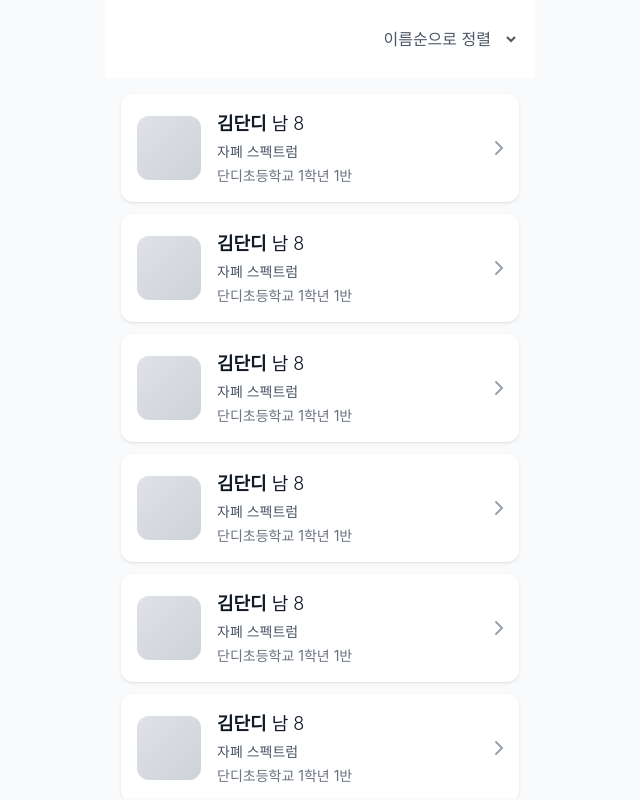
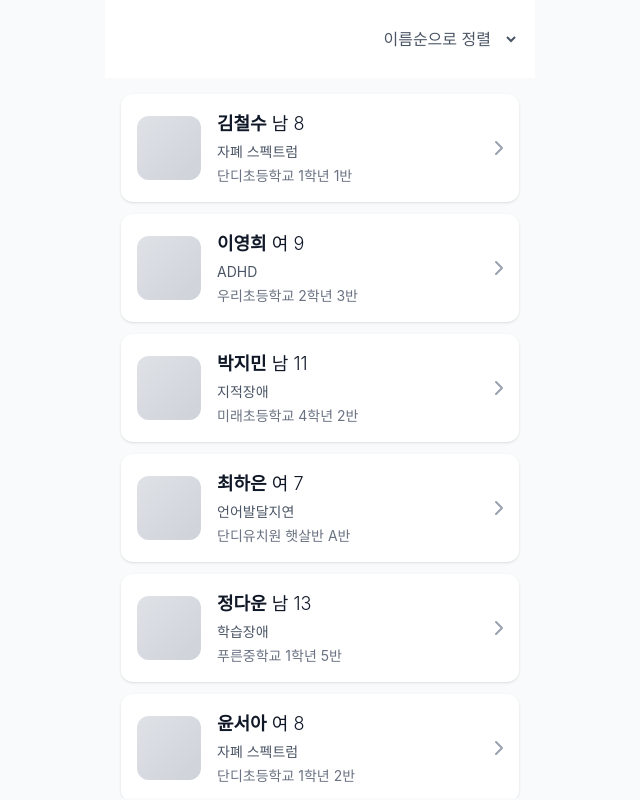
Before and after one commit to dandicare/doedorok, a Next.js app in the folder apps/web/: page /teacher/students in a window 1280 px wide. Shown: the whole page, without its empty margins (320-960 px from the left). Built offline with nearby package versions, Linux system fonts and the light colour scheme; a web font is replaced by a local one.

Commit message:
feat: StudentList props 추가

```diff
--- a/apps/web/app/teacher/students/page.tsx
+++ b/apps/web/app/teacher/students/page.tsx
@@ -4,7 +4,9 @@ import { StudentList } from "../../../src/ui/student-list";
 const sampleStudents = [
   {
     id: "1",
-    name: "김단디 남 8",
+    name: "김철수",
+    gender: "남",
+    age: 8,
     department: "자폐 스펙트럼",
     school: "단디초등학교",
     grade: "1학년",
@@ -12,75 +14,93 @@ const sampleStudents = [
   },
   {
     id: "2",
-    name: "김단디 남 8",
+    name: "이영희",
+    gender: "여",
+    age: 9,
+    department: "ADHD",
+    school: "우리초등학교",
+    grade: "2학년",
+    class: "3반",
+  },
+  {
+    id: "3",
+    name: "박지민",
+    gender: "남",
+    age: 11,
+    department: "지적장애",
+    school: "미래초등학교",
+    grade: "4학년",
+    class: "2반",
+  },
+  {
+    id: "4",
+    name: "최하은",
+    gender: "여",
+    age: 7,
+    department: "언어발달지연",
+    school: "단디유치원",
+    grade: "햇살반",
+    class: "A반",
+  },
+  {
+    id: "5",
+    name: "정다운",
+    gender: "남",
+    age: 13,
+    department: "학습장애",
+    school: "푸른중학교",
+    grade: "1학년",
+    class: "5반",
+  },
+  {
+    id: "6",
+    name: "윤서아",
+    gender: "여",
+    age: 8,
     department: "자폐 스펙트럼",
     school: "단디초등학교",
     grade: "1학년",
-    class: "1반",
-  },
-  {
-    id: "3",
-    name: "김단디 남 8",
-    department: "자폐 스펙트럼",
-    school: "단디초등학교",
-    grade: "1학년",
-    class: "1반",
-  },
-  {
-    id: "4",
-    name: "김단디 남 8",
-    department: "자폐 스펙트럼",
-    school: "단디초등학교",
-    grade: "1학년",
-    class: "1반",
-  },
-  {
-    id: "5",
-    name: "김단디 남 8",
-    department: "자폐 스펙트럼",
-    school: "단디초등학교",
-    grade: "1학년",
-    class: "1반",
-  },
-  {
-    id: "6",
-    name: "김단디 남 8",
-    department: "자폐 스펙트럼",
-    school: "단디초등학교",
-    grade: "1학년",
-    class: "1반",
+    class: "2반",
   },
   {
     id: "7",
-    name: "김단디 남 8",
-    department: "자폐 스펙트럼",
-    school: "단디초등학교",
-    grade: "1학년",
+    name: "강건우",
+    gender: "남",
+    age: 10,
+    department: "사회적 의사소통 장애",
+    school: "중앙초등학교",
+    grade: "3학년",
     class: "1반",
   },
   {
     id: "8",
-    name: "김단디 남 8",
-    department: "자폐 스펙트럼",
-    school: "단디초등학교",
-    grade: "1학년",
-    class: "1반",
+    name: "한예슬",
+    gender: "여",
+    age: 12,
+    department: "청각장애",
+    school: "남산초등학교",
+    grade: "5학년",
+    class: "4반",
   },
   {
     id: "9",
-    name: "김단디 남 8",
-    department: "자폐 스펙트럼",
-    school: "단디초등학교",
-    grade: "1학년",
-    class: "1반",
+    name: "오진혁",
+    gender: "남",
+    age: 9,
+    department: "뇌병변장애",
+    school: "우리초등학교",
+    grade: "2학년",
+    class: "2반",
   },
   {
     id: "10",
-    name: "김단디 남 8",
-    department: "자폐 스펙트럼",
-    school: "단디초등학교",
-    grade: "1학년",
-    class: "1반",
+    name: "임유나",
+    gender: "여",
+    age: 11,
+    department: "정서행동장애",
+    school: "미래초등학교",
+    grade: "4학년",
+    class: "6반",
   },
 ];
 
--- a/apps/web/src/ui/student-list.tsx
+++ b/apps/web/src/ui/student-list.tsx
@@ -5,6 +5,8 @@ import { cn } from "tailwind-variants";
 interface Student {
   id: string;
   name: string;
+  gender: string;
+  age: number;
   department: string;
   school: string;
   grade: string;
@@ -48,7 +50,7 @@ export function StudentList({
               onClick={() => onStudentClick?.(student)}
               className={cn(
                 "flex items-center p-4 bg-white rounded-xl shadow-sm",
-                "cursor-pointer hover:shadow-md transition-shadow"
+                "cursor-pointer hover:shadow-md transition-shadow",
               )}
             >
               {/* Avatar */}
@@ -59,7 +61,10 @@ export function StudentList({
               {/* Student Info */}
               <div className="flex-1">
                 <h3 className="text-lg text-gray-900 mb-1">
-                  <span className="font-semibold">김단디</span> <span className="font-light">남 8</span>
+                  <span className="font-semibold">{student.name}</span>{" "}
+                  <span className="font-light">
+                    {student.gender} {student.age}
+                  </span>
                 </h3>
                 <p className="text-sm text-gray-600 mb-1">
                   {student.department}
```
